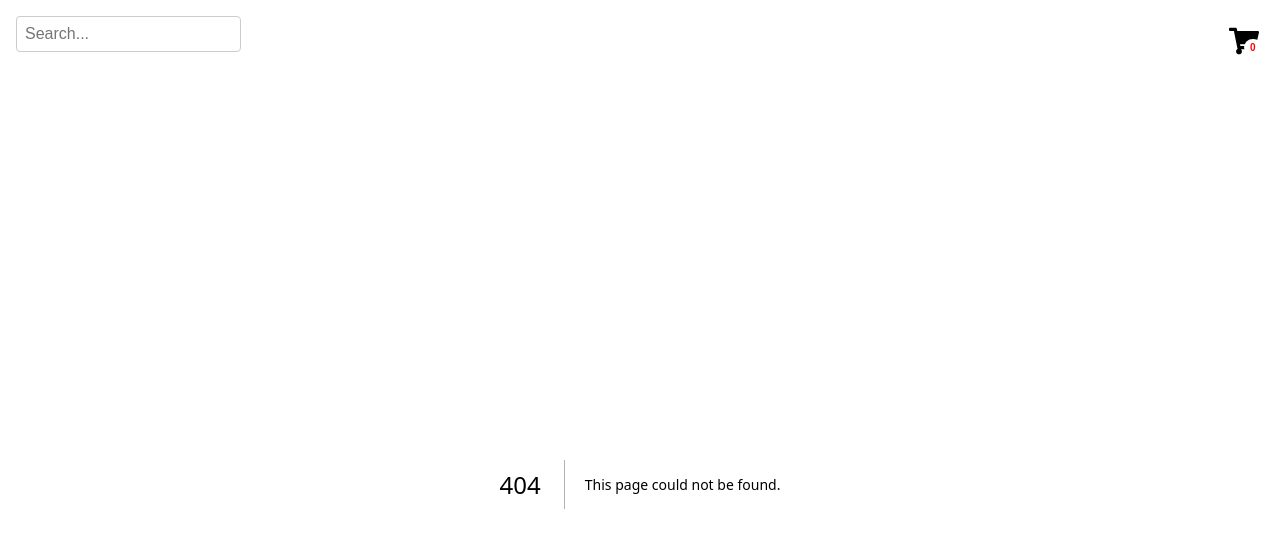
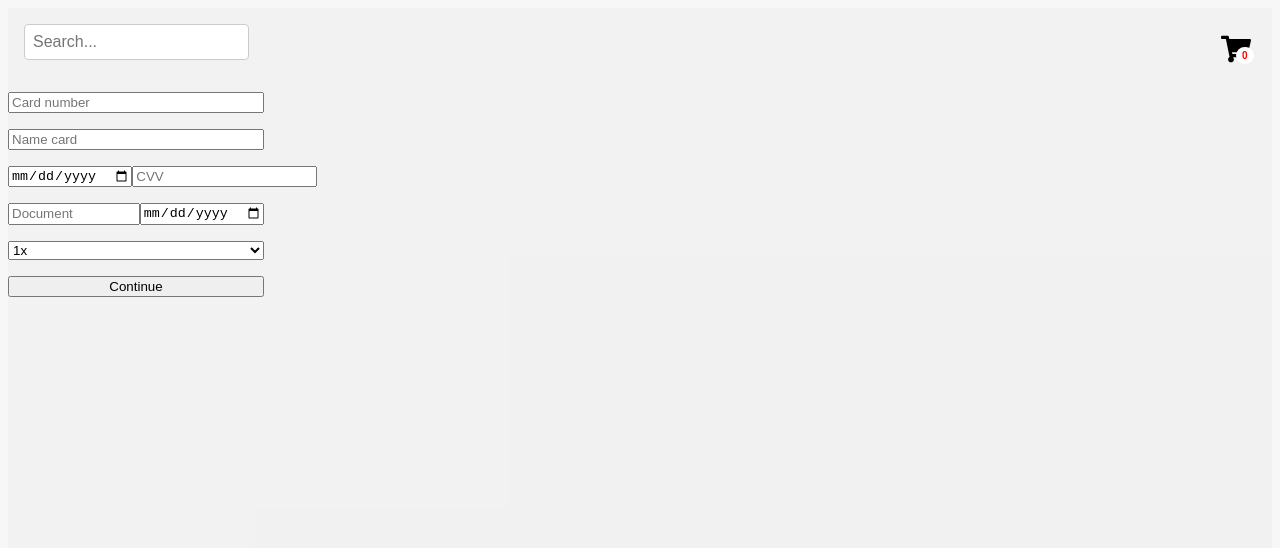
Before and after one commit to ViniTanaka/catalogApp, a Next.js app: page /checkout in a window 1280 px wide. Before the commit this address had no page. Shown: the top 548 px of the page. Built offline with nearby package versions, Linux system fonts and the light colour scheme; no server answers.

Commit message:
feat:new payment page

```diff
--- /dev/null
+++ b/src/app/checkout/page.tsx
@@ -0,0 +1,97 @@
+"use client";
+import sign from "jwt-encode";
+import { useRouter } from "next/navigation";
+import { useRef } from "react";
+import styled from "styled-components";
+
+const Container = styled.div`
+    display:flex;
+    flex-direction:column;
+    justify-content:center;
+    gap: 1rem;
+    width: 20vw;
+`;
+
+const PersonalInfo = styled.div`
+    display:flex;
+    justify-content:space-between;
+`;
+
+const CardInfo = styled.div`
+    display:flex;
+    justify-content:space-between;
+`;
+
+const Document = styled.input`
+    width:65%;
+`;
+
+export default function Checkout() {
+    const secret = process.env.NEXT_PUBLIC_JWT_SECRET as string;
+    const cardNumberRef = useRef<HTMLInputElement>(null);
+    const nameCardRef = useRef<HTMLInputElement>(null);
+    const validateRef = useRef<HTMLInputElement>(null);
+    const cvvRef = useRef<HTMLInputElement>(null);
+    const documentRef = useRef<HTMLInputElement>(null);
+    const birthdateRef = useRef<HTMLInputElement>(null);
+    const installmentsRef = useRef<HTMLSelectElement>(null);
+
+    const router = useRouter();
+
+    const handlePayment = () => {
+        if (
+            cardNumberRef.current &&
+            nameCardRef.current &&
+            validateRef.current &&
+            cvvRef.current &&
+            documentRef.current &&
+            birthdateRef.current &&
+            installmentsRef.current
+        ) {
+            const cardForm = {
+                cardNumber: cardNumberRef.current.value,
+                nameCard: nameCardRef.current.value,
+                validate: validateRef.current.value,
+                cvv: cvvRef.current.value,
+                document: documentRef.current.value,
+                birthdate: birthdateRef.current.value,
+                installments: installmentsRef.current.value
+            };
+
+            localStorage.setItem('card-form', JSON.stringify(sign(cardForm, secret)));
+
+            localStorage.removeItem('cart-items');
+            window.dispatchEvent(new CustomEvent('localStorageChange', {
+                detail: { key: 'cart-items', value: [] }
+            }));
+
+            handleNavigate();
+        }
+    };
+
+    const handleNavigate = () => {
+        router.push("/");
+    };
+
+    return (
+        <Container>
+            <input ref={cardNumberRef} placeholder="Card number" maxLength={16} />
+            <input ref={nameCardRef} placeholder="Name card" maxLength={16} />
+            <CardInfo>
+                <input ref={validateRef} type="date" placeholder="Validate" />
+                <input ref={cvvRef} placeholder="CVV" maxLength={3} />
+            </CardInfo>
+            <PersonalInfo>
+                <Document ref={documentRef} placeholder="Document" maxLength={11} />
+                <input ref={birthdateRef} type="date" placeholder="Birthdate" />
+            </PersonalInfo>
+            <select ref={installmentsRef}>
+                <option value={1}>1x</option>
+                <option value={2}>2x</option>
+                <option value={3}>3x</option>
+                <option value={4}>4x</option>
+            </select>
+            <button onClick={handlePayment}>Continue</button>
+        </Container>
+    );
+}
```
